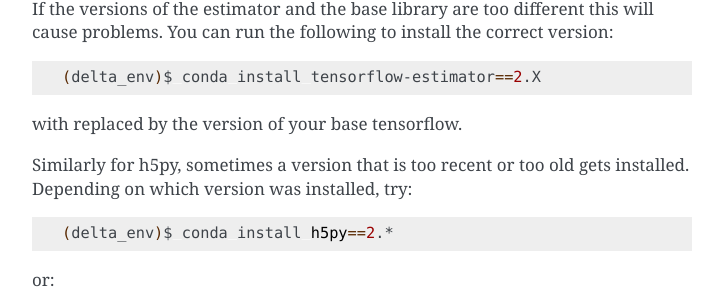
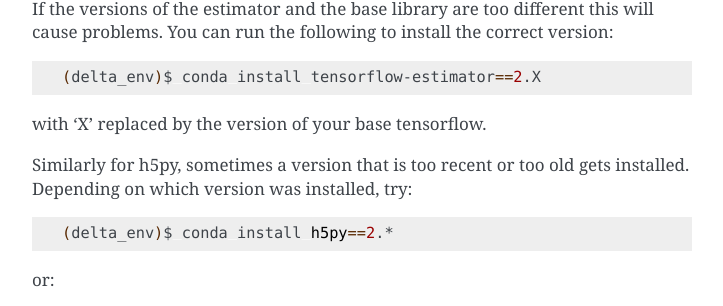
Before and after one commit to maximuswatkins/DeLTA_TF_2D, a Sphinx documentation site: the page built from docs/usage/installation.rst, in a window 1280 px wide and 900 px high, scrolled down 5256 px. Shown: the part 148-454 px from the top of the window, without its empty margins (388-1111 px from the left). Built offline with Sphinx 7.4.7, drawn with Linux system fonts in a browser that asks for light colours.

Commit message:
typos corrections in the docs

```diff
--- a/docs/usage/installation.rst
+++ b/docs/usage/installation.rst
@@ -250,7 +250,7 @@
 
     (delta_env)$ conda install tensorflow-estimator==2.X
 
-with replaced by the version of your base tensorflow.
+with 'X' replaced by the version of your base tensorflow.
 
 Similarly for h5py, sometimes a version that is too recent or too old gets
 installed. Depending on which version was installed, try::
--- a/docs/usage/pipeline_desc.rst
+++ b/docs/usage/pipeline_desc.rst
@@ -103,7 +103,7 @@
       pos = delta.pipeline.Position(
           position_nb=5,
           reader=reader,
-          models=delta.utils.load_models(),
+          models=delta.utils.loadmodels(),
           drift_correction=delta.config.drift_correction,
           crop_windows=delta.config.crop_windows
           )
```
